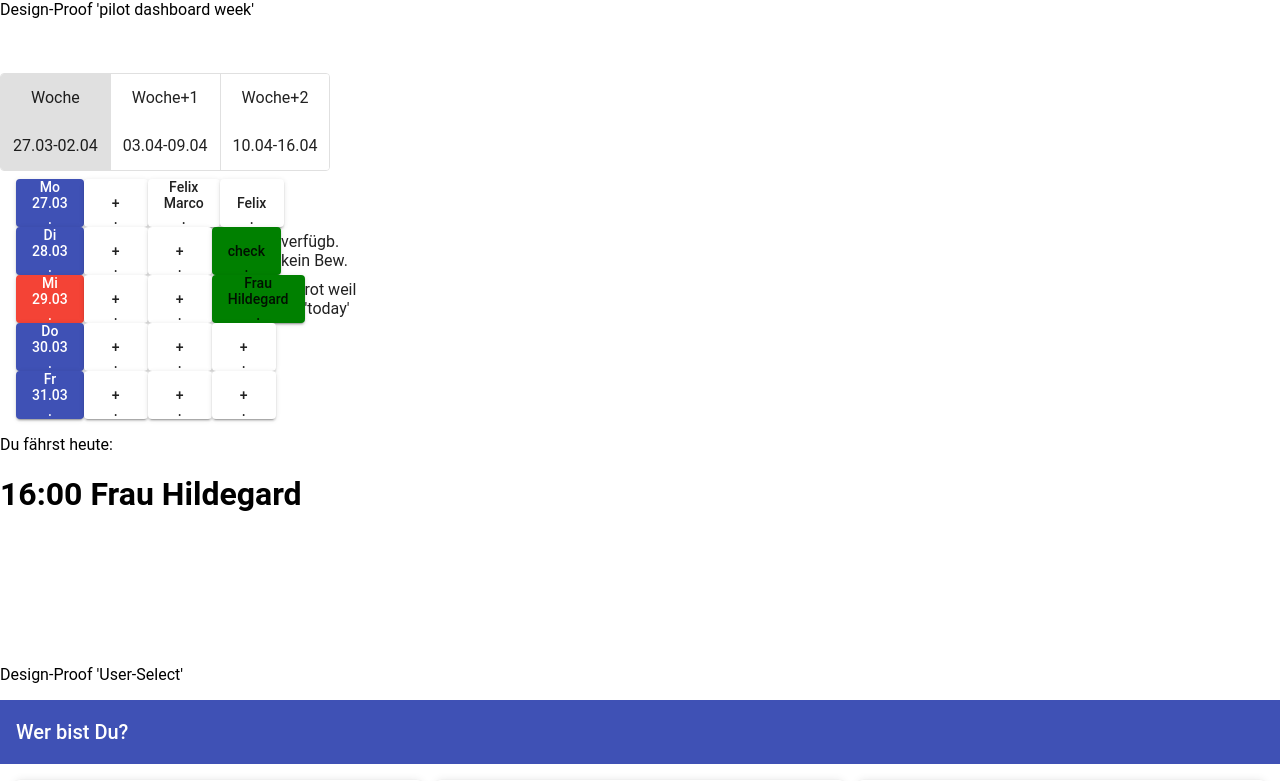
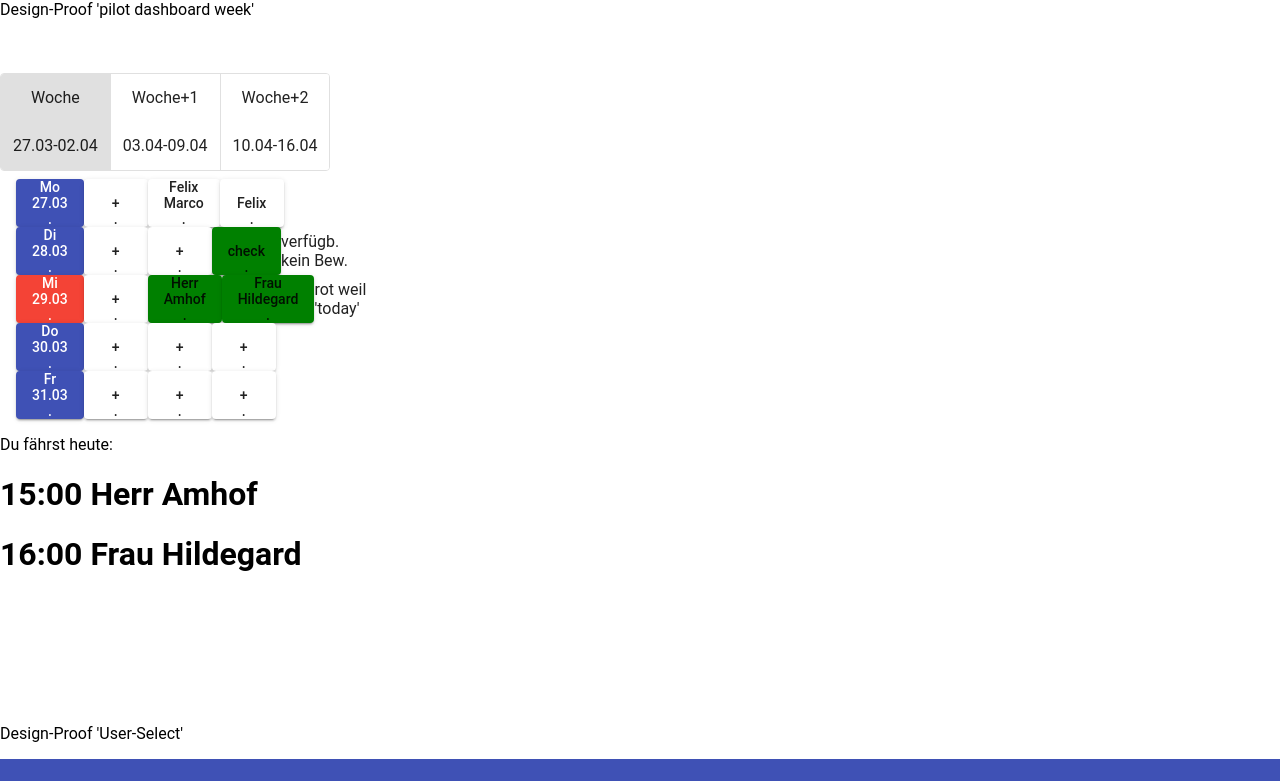
Before and after one commit to geetee13/rire-design, an Angular app: page / in a window 1280 px wide. Shown: the top 781 px of the page. Built offline with nearby package versions, Linux system fonts and the light colour scheme.

Commit message:
1 file modified

```diff
--- a/src/app/pilot-dashboard-week/pilot-dashboard-week.component.html
+++ b/src/app/pilot-dashboard-week/pilot-dashboard-week.component.html
@@ -28,7 +28,7 @@
     <mat-list-item>
     <button mat-raised-button color="warn">Mi<br>29.03<br>.</button>
     <button mat-raised-button> <br>+<br> .</button>
-    <button mat-raised-button> <br>+<br> .</button>
+    <button mat-raised-button style = "background:green">Herr<br>Amhof<br> .</button>
     <button mat-raised-button style = "background:green">Frau<br>Hildegard<br> .</button>
     rot weil <br>'today'
   </mat-list-item>
@@ -47,6 +47,7 @@
 </mat-list>
 <p>
 Du fährst heute:
+<h1>15:00 Herr Amhof</h1>
 <h1>16:00 Frau Hildegard</h1>
   <br>
   <br><br><br><br><br>
```
